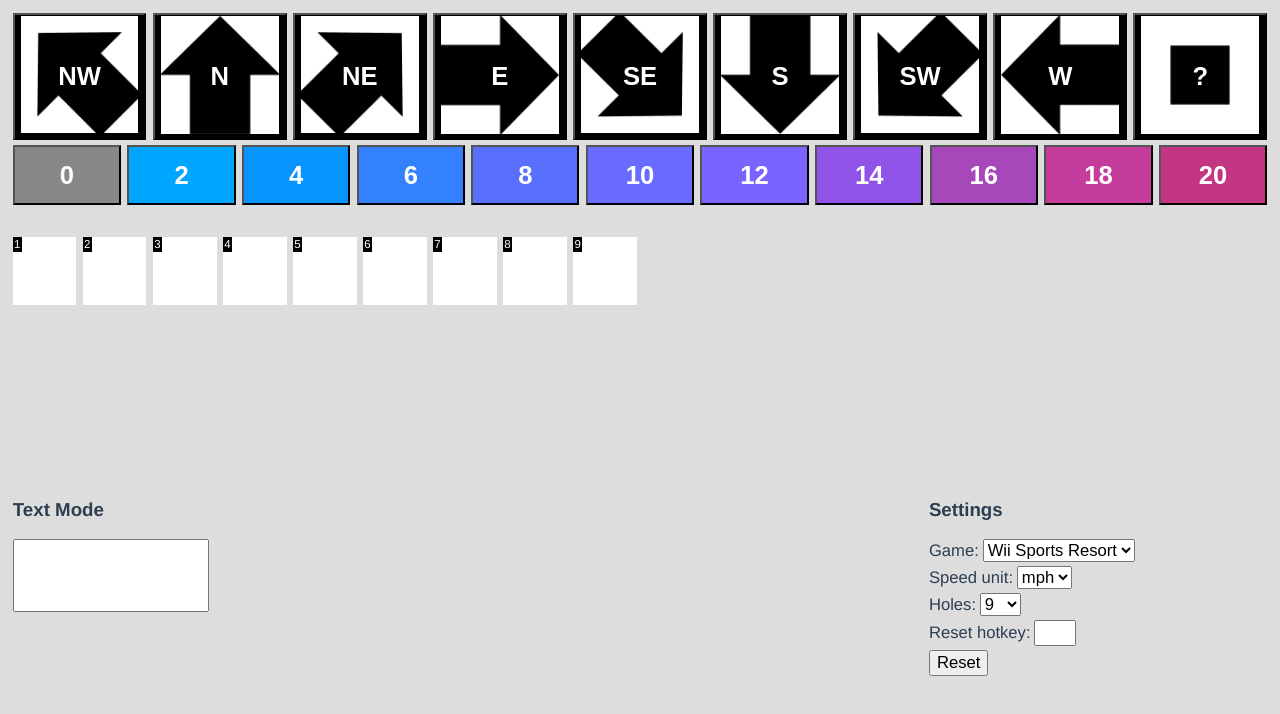
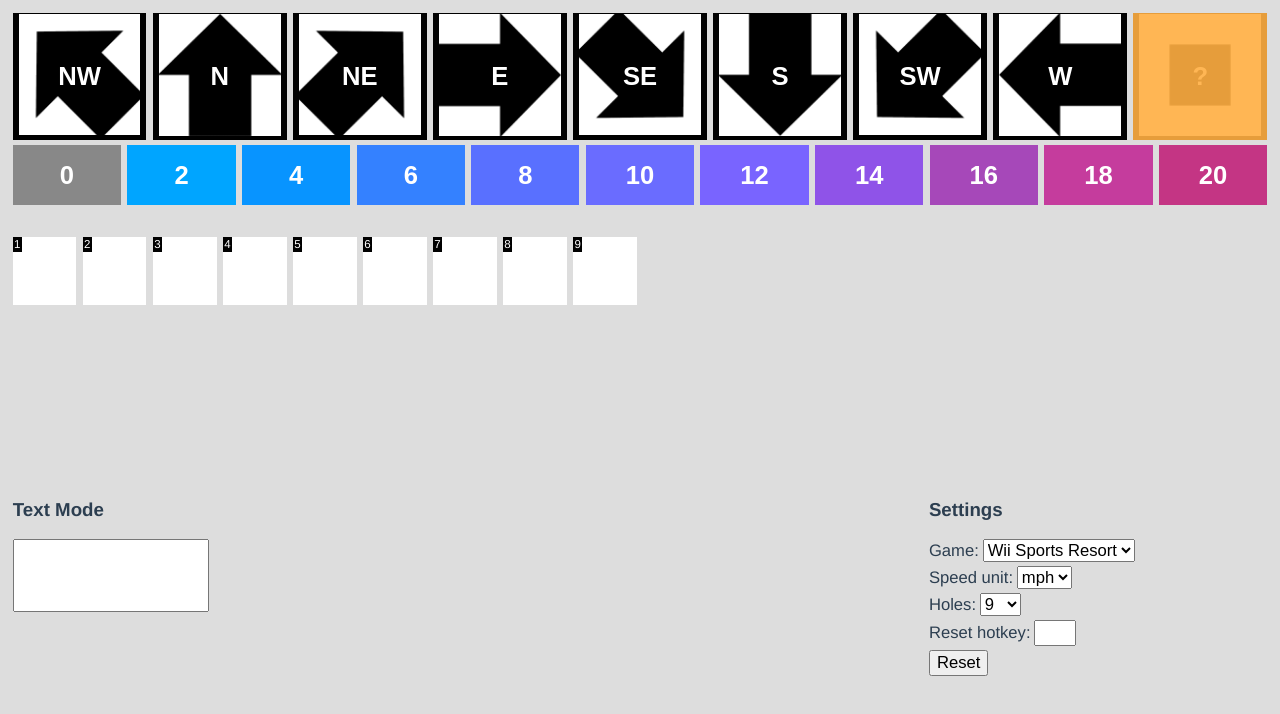
Before and after one commit to purpuropterus/windtracker, a Vue app: page / in a window 1280 px wide. Shown: the top 714 px of the page. Built offline with nearby package versions, Linux system fonts and the light colour scheme.

Commit message:
u can chroma key the unknown button

```diff
--- a/src/components/Directions.vue
+++ b/src/components/Directions.vue
@@ -9,8 +9,15 @@
         :key="direction.id"
         @click="windStore.handleClick($event, 'direction', direction)"
         class="directions-item"
-        :class="{ highlighted: direction.id === windStore.currentPair[0].id }"
+        :class="{
+          highlighted: direction.id === windStore.currentPair[0].id,
+          unknown: direction.id === '?'
+        }"
       >
+        <div
+          class="color-overlay"
+          v-if="direction.id === '?'"
+        />
         <div class="image-container">
           <img class="direction-img" draggable="false" :src="direction.img" :alt="direction.id" />
           <div class="text-overlay">
@@ -60,7 +67,8 @@ const filteredDirections = computed(() => {
 
 .directions-item {
   position: relative;
-  background-color: black
+  background-color: black;
+  border: none;
 }
 
 .directions-item img {
@@ -89,7 +97,24 @@ const filteredDirections = computed(() => {
 }
 
 .highlighted {
+  border: 2px solid;
   border-radius: 4px;
   border-color: green;
 }
+
+.highlighted.unknown {
+  border-color: #FFDD82;
+}
+
+.color-overlay {
+  position: absolute;
+  top: 0;
+  left: 0;
+  width: 100%;
+  height: 100%;
+  opacity: .9;
+  background-color: #FFAE42;
+  z-index: 5;
+}
+
 </style>
--- a/src/components/Speeds.vue
+++ b/src/components/Speeds.vue
@@ -67,11 +67,12 @@ const filteredSpeeds = computed(() => {
     font-weight: bold;
     font-size: 2vw;
     color: white;
+    border: 0px solid;
 }
 
 .highlighted {
-border-radius: 4px;
-border-color: green
+    border: 2px solid;
+    border-color: green
 }
 
 </style>
```
